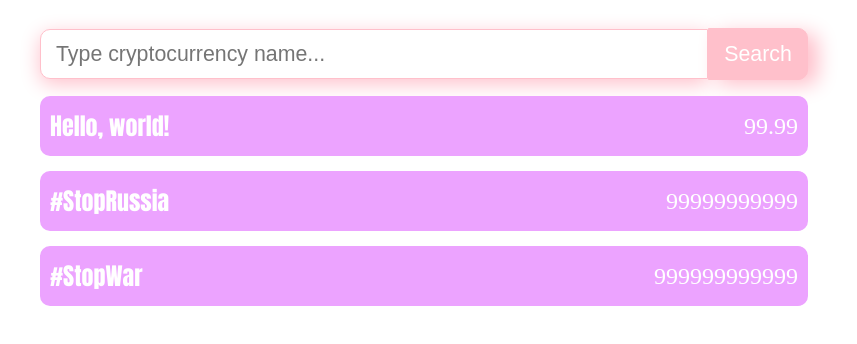
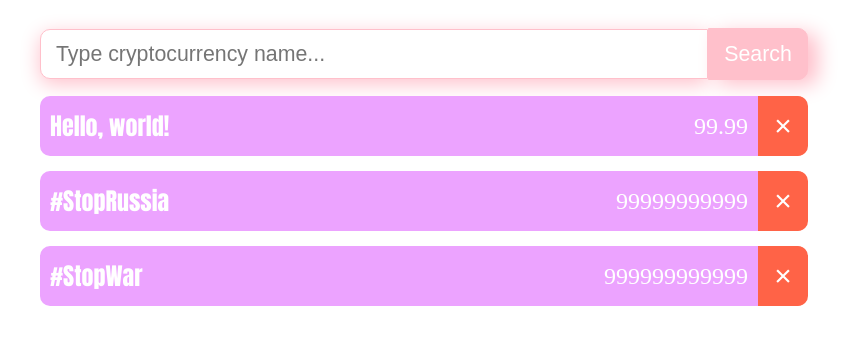
Before and after one commit to summerlightningman/dsr-l4-crypto-monitor-hooks, a React (Create React App) app: page / in a window 1280 px wide. Shown: the top 344 px of the page, without its empty margins (216-1073 px from the left). Built offline with nearby package versions, Linux system fonts and the light colour scheme.

Commit message:
added styles for currency

```diff
--- a/src/components/currency-item.tsx
+++ b/src/components/currency-item.tsx
@@ -3,12 +3,17 @@ import React from "react";
 import CurrencyContainerItem from "./styled/currency-container-item";
 import CurrencyName from "./styled/currency-name";
 import CurrencyPrice from "./styled/currency-price";
+import CurrencyInfo from "./styled/currency-info";
+import CurrencyDelete from "./styled/currency-delete";
 
 class CurrencyItem extends React.Component<CurrencyItemProps, CurrencyItemState> {
     render() {
         return <CurrencyContainerItem>
-            <CurrencyName>{this.props.name}</CurrencyName>
-            <CurrencyPrice>{this.props.price}</CurrencyPrice>
+            <CurrencyInfo>
+                <CurrencyName>{this.props.name}</CurrencyName>
+                <CurrencyPrice>{this.props.price}</CurrencyPrice>
+            </CurrencyInfo>
+            <CurrencyDelete>×</CurrencyDelete>
         </CurrencyContainerItem>
     }
 }
--- a/src/components/styled/currency-container-item.tsx
+++ b/src/components/styled/currency-container-item.tsx
@@ -1,18 +1,8 @@
 import styled from "styled-components";
 
 const CurrencyContainerItem = styled.li`
-  width: 60vw;
-  height: 60px;
-
   display: flex;
   flex-direction: row;
-  justify-content: space-between;
-  align-items: center;
-  padding: 5px 10px;
-
-  border-radius: 10px;
-  background: #eca3ff;
-
   margin-bottom: 15px;
 `;
 
--- /dev/null
+++ b/src/components/styled/currency-delete.tsx
@@ -0,0 +1,22 @@
+import styled from "styled-components";
+
+const CurrencyDelete = styled.button`
+  width: 50px;
+  height: 60px;
+  background: tomato;
+  border: 0;
+  border-radius: 0 10px 10px 0;
+  color: white;
+
+  font-size: 30px;
+
+  &:hover {
+    background: #e15c41;
+  }
+
+  &:active {
+    background: #c3533a;
+  }
+`;
+
+export default CurrencyDelete
--- /dev/null
+++ b/src/components/styled/currency-info.ts
@@ -0,0 +1,17 @@
+import styled from "styled-components";
+
+const CurrencyInfo = styled.div`
+  width: calc(60vw - 50px);
+  height: 60px;
+
+  display: flex;
+  flex-direction: row;
+  justify-content: space-between;
+  align-items: center;
+  padding: 5px 10px;
+
+  border-radius: 10px 0 0 10px;
+  background: #eca3ff;
+`;
+
+export default CurrencyInfo;
```
